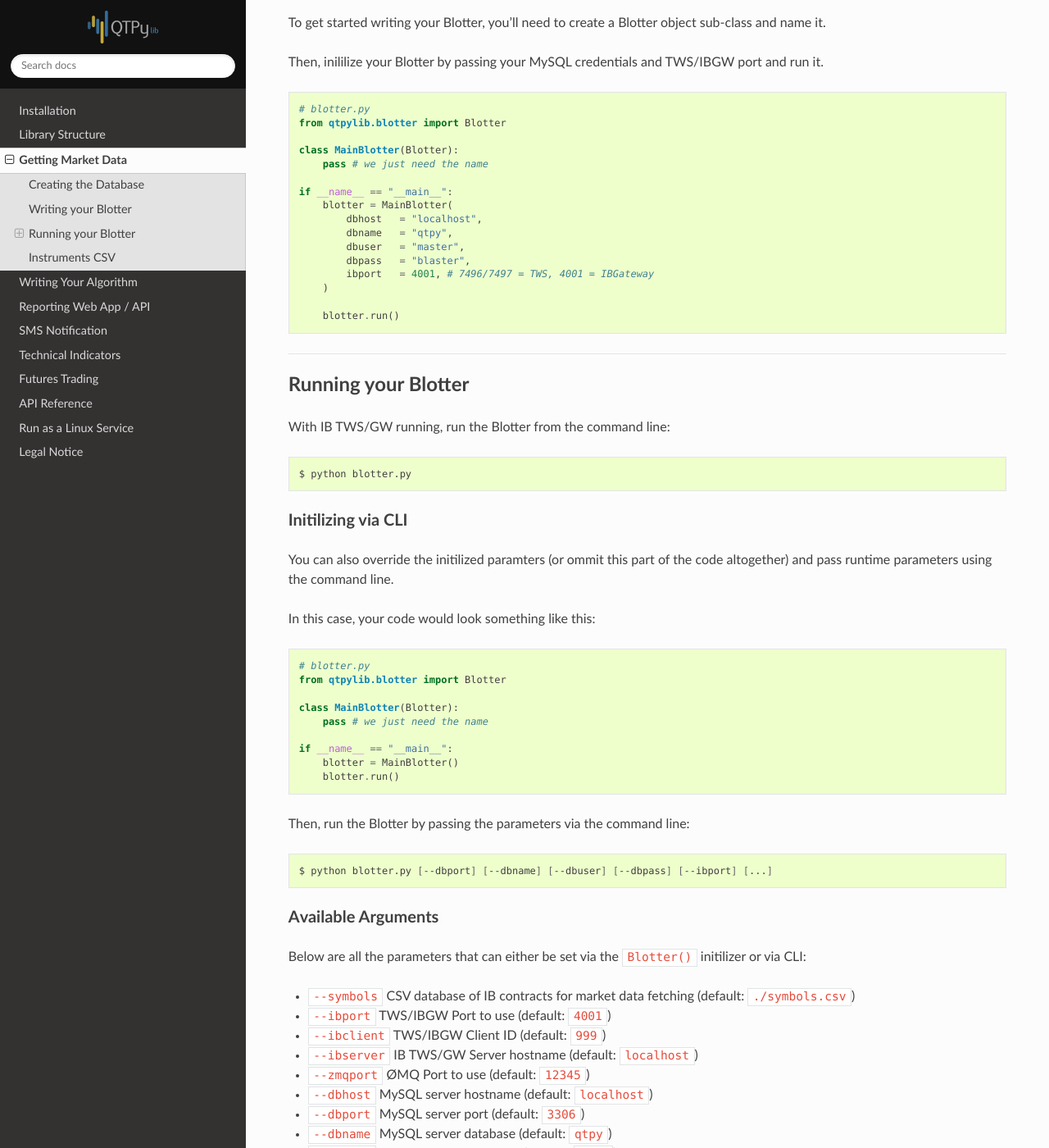
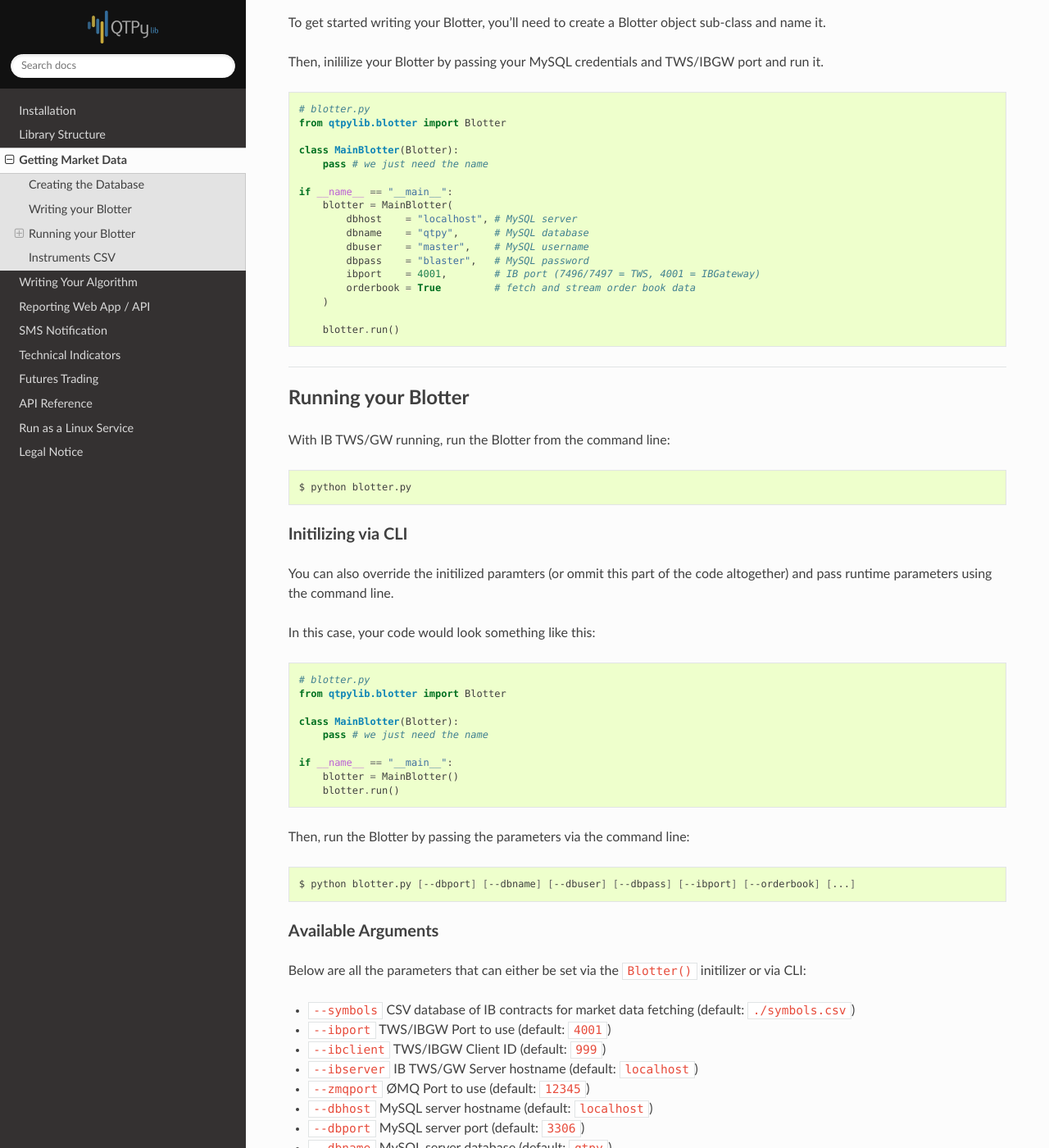
Before and after one commit to ranaroussi/qtpylib, a Sphinx documentation site: the page built from docs/source/blotter.rst, in a window 1280 px wide and 1400 px high, scrolled down 811 px. Shown: the whole window at 82% size. Built offline with Sphinx 7.4.7 and the Read the Docs theme 2.0.0, drawn with Linux system fonts in a browser that asks for light colours; some of the changed text lies outside the part shown.

Commit message:
updated docs

```diff
--- a/docs/source/blotter.rst
+++ b/docs/source/blotter.rst
@@ -55,11 +55,12 @@ and TWS/IBGW port and run it.
 
     if __name__ == "__main__":
         blotter = MainBlotter(
-            dbhost   = "localhost",
-            dbname   = "qtpy",
-            dbuser   = "master",
-            dbpass   = "blaster",
-            ibport   = 4001, # 7496/7497 = TWS, 4001 = IBGateway
+            dbhost    = "localhost", # MySQL server
+            dbname    = "qtpy",      # MySQL database
+            dbuser    = "master",    # MySQL username
+            dbpass    = "blaster",   # MySQL password
+            ibport    = 4001,        # IB port (7496/7497 = TWS, 4001 = IBGateway)
+            orderbook = True         # fetch and stream order book data
         )
 
         blotter.run()
@@ -101,7 +102,7 @@ Then, run the Blotter by passing the parameters via the command line:
 
 .. code:: bash
 
-    $ python blotter.py [--dbport] [--dbname] [--dbuser] [--dbpass] [--ibport] [...]
+    $ python blotter.py [--dbport] [--dbname] [--dbuser] [--dbpass] [--ibport] [--orderbook] [...]
 
 
 Available Arguments
@@ -121,6 +122,7 @@ or via CLI:
 - ``--dbuser`` MySQL server username (default: ``root``)
 - ``--dbpass`` MySQL server password (default: ``None``)
 - ``--dbskip`` [flag] Skip MySQL logging of market data (default: ``False``)
+- ``--orderbook`` [flag] Tells the blotter to fetch and stream order book data (default: ``False``)
 
 -----
 
```
Also changed, not shown: README.rst (+15 -0 lines), 2 other files.
